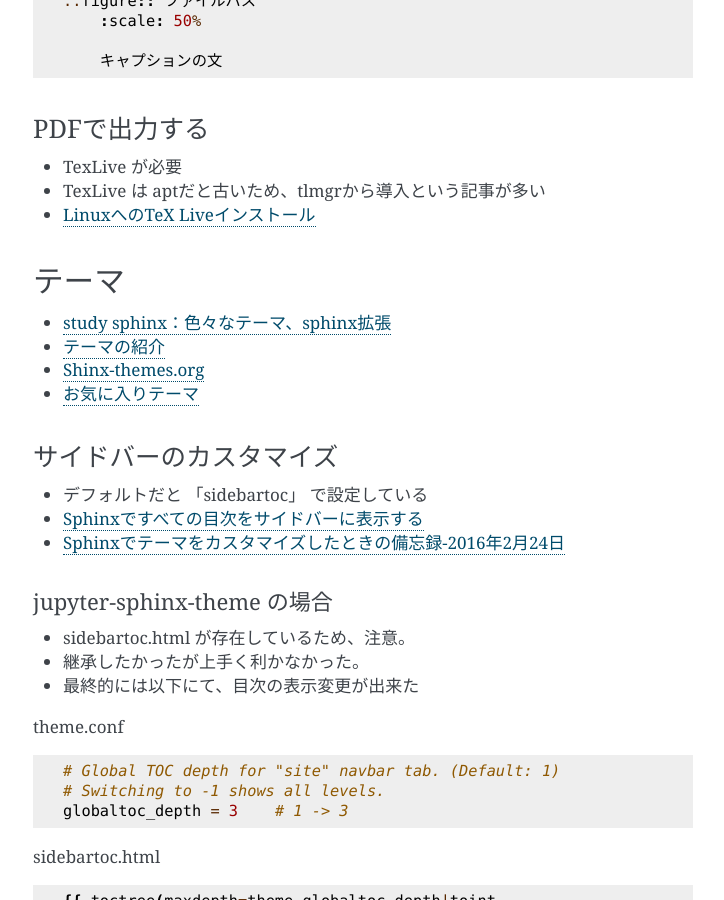
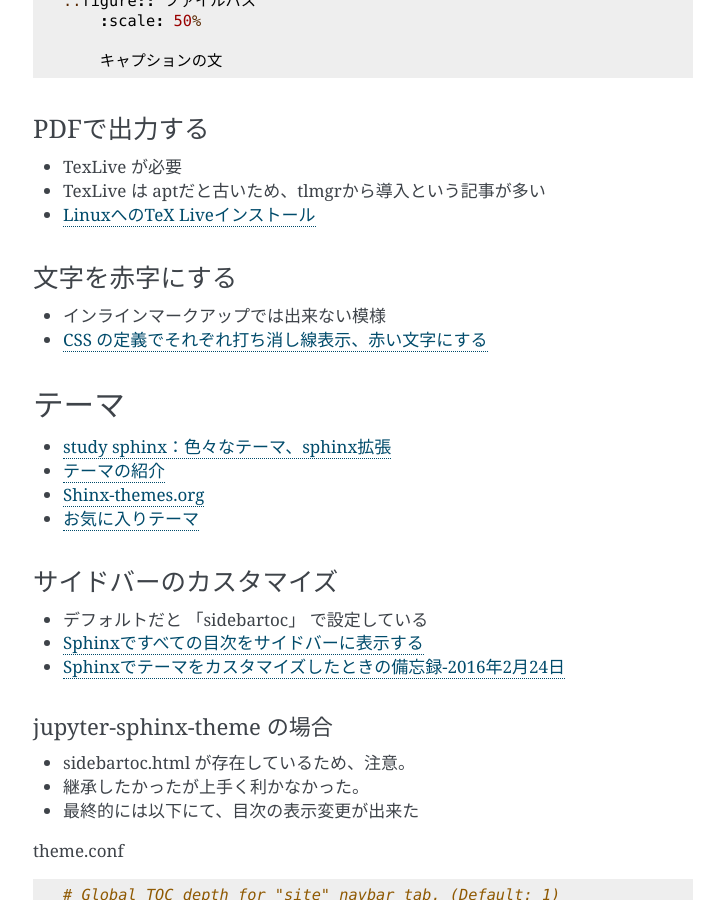
Before and after one commit to yuyuyu0706/sphinx, a Sphinx documentation site: the page built from sphinx/source/work/page01.rst, in a window 1280 px wide and 900 px high, scrolled down 1864 px. Shown: the whole window, without its empty margins (387-1111 px from the left). Built offline with Sphinx 7.4.7, drawn with Linux system fonts in a browser that asks for light colours; pages that are not in the unit, such as notebooks, are missing from menus.

Commit message:
auto commit

```diff
--- a/sphinx/source/work/page01.rst
+++ b/sphinx/source/work/page01.rst
@@ -83,6 +83,11 @@ PDFで出力する
 * `LinuxへのTeX Liveインストール <https://sphinx-users.jp/cookbook/pdf/latex-install-linux.html>`_
 
 
+文字を赤字にする
+--------------------
+* インラインマークアップでは出来ない模様
+* `CSS の定義でそれぞれ打ち消し線表示、赤い文字にする <http://labs.timedia.co.jp/2012/04/sphinx.html>`_
+
 テーマ
 ==========
 * `study sphinx：色々なテーマ、sphinx拡張 <https://planset-study-sphinx.readthedocs.io/ja/latest/06.html>`_
```
